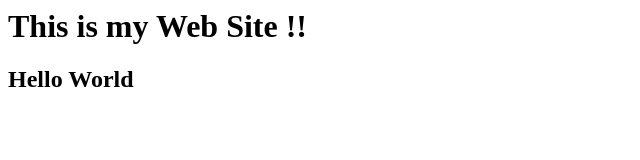
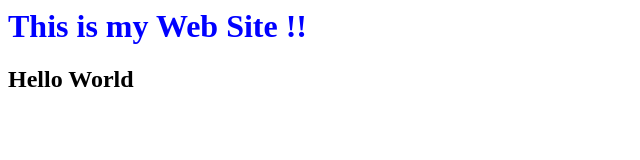
Before and after one commit to asmae-hanine/jsProjects, a plain HTML site: page hello.html in a window 1280 px wide. Shown: the whole page, without its empty margins (0-640 px from the left). Drawn offline with Linux system fonts and the light colour scheme.

Commit message:
add a style hello.html

```diff
--- a/hello.html
+++ b/hello.html
@@ -5,7 +5,7 @@
     <title>Document</title>
 </head>
 <body>
-    <h1>This is my Web Site !!</h1>
+    <h1 style="color : blue;">This is my Web Site !!</h1>
     <h2>Hello World</h2>
 </body>
 </html>
```
